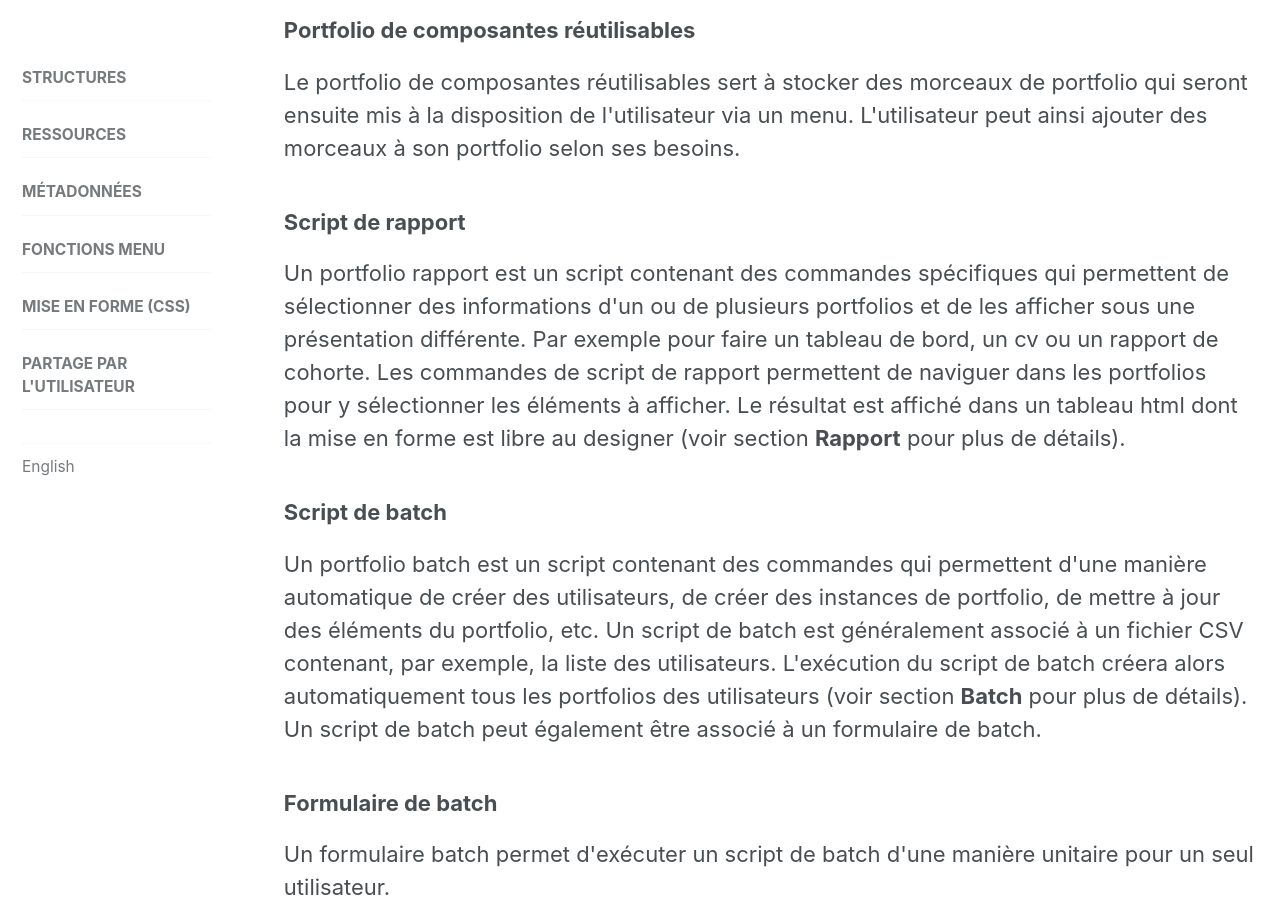
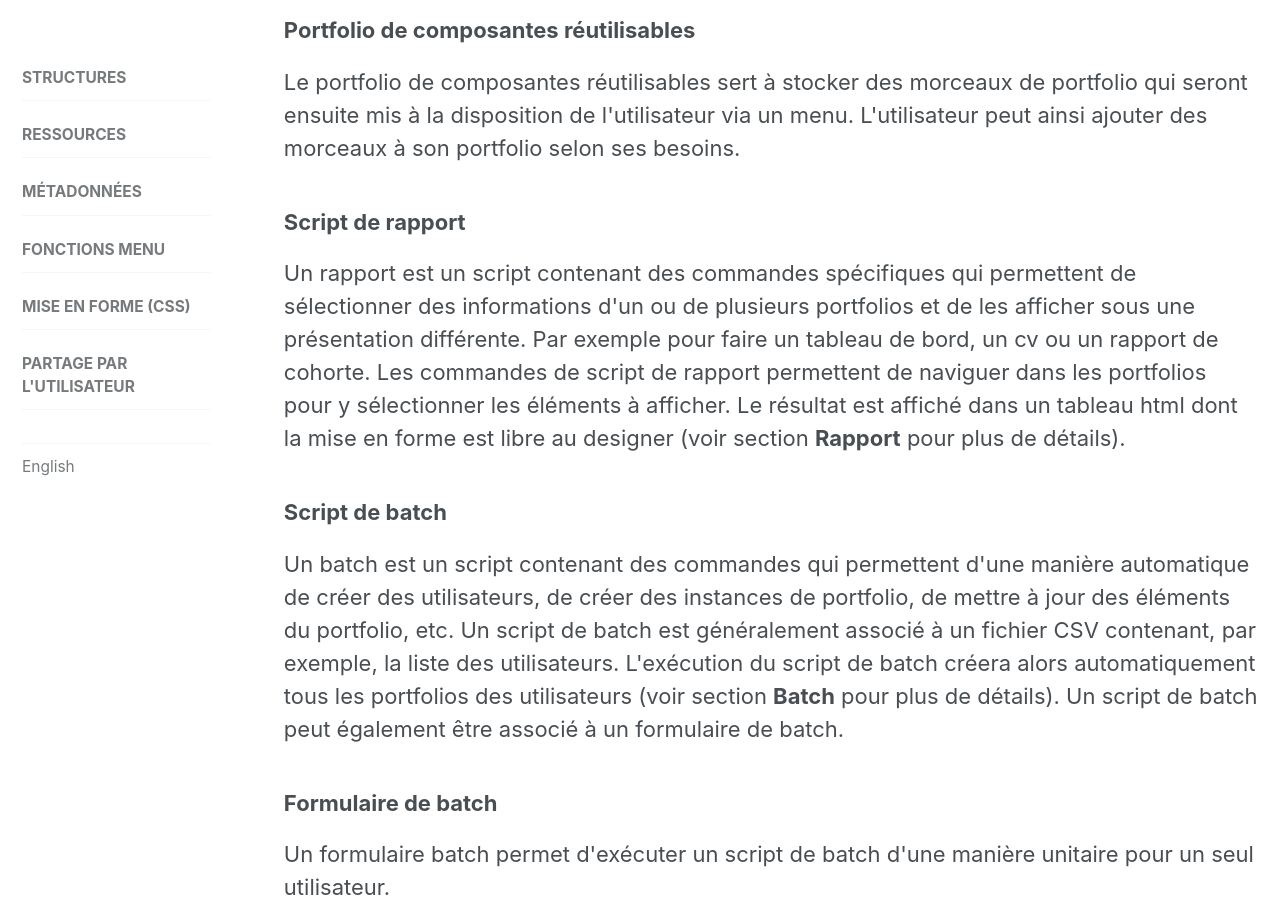
Before and after one commit to karutaproject/karuta-frontend-documentation, a Jekyll site: the page built from _pages/portfolio_fr.html, in a window 1280 px wide and 900 px high, scrolled down 1514 px. Built offline with Jekyll 4.4.1, drawn with Linux system fonts in a browser that asks for light colours; some of the changed text lies outside the part shown.

Commit message:
corrections

```diff
--- a/_pages/portfolio_fr.html
+++ b/_pages/portfolio_fr.html
@@ -54,7 +54,7 @@ sidebar:
 </p>
 <h3>Script de rapport</h3>
 <p>
-	Un portfolio rapport est un script contenant des commandes spécifiques qui permettent de sélectionner
+	Un rapport est un script contenant des commandes spécifiques qui permettent de sélectionner
 	des informations d'un ou de plusieurs portfolios et de les afficher sous une présentation différente.
 	Par exemple pour faire un tableau de bord, un cv ou un rapport de cohorte. Les commandes de script
 	de rapport permettent de naviguer dans les portfolios pour y sélectionner les éléments à afficher.
@@ -64,7 +64,7 @@ sidebar:
 
 <h3>Script de batch</h3>
 <p>
-	Un portfolio batch est un script contenant des commandes qui permettent d'une manière automatique
+	Un batch est un script contenant des commandes qui permettent d'une manière automatique
 	de créer des utilisateurs, de créer des instances de portfolio, de mettre à jour des éléments
 	du portfolio, etc. Un script de batch est généralement associé à un fichier CSV contenant, par
 	exemple, la liste des utilisateurs. L'exécution du script de batch créera alors automatiquement
@@ -116,5 +116,8 @@ sidebar:
 <img src='../assets/img/partage.png' width='80%'/>
 
 <h3>Simulation des rôles par le designer</h3>
-<p>Dans un portfolio modèle, le designer peut simuler les différents rôles.</p>
+<p>
+	Dans un portfolio modèle, le designer peut simuler les différents rôles pour vérifier les droits
+	attribués sur chaque élément.
+</p>
 <img src='../assets/img/simulation-roles.png' width='50%'/>
```
